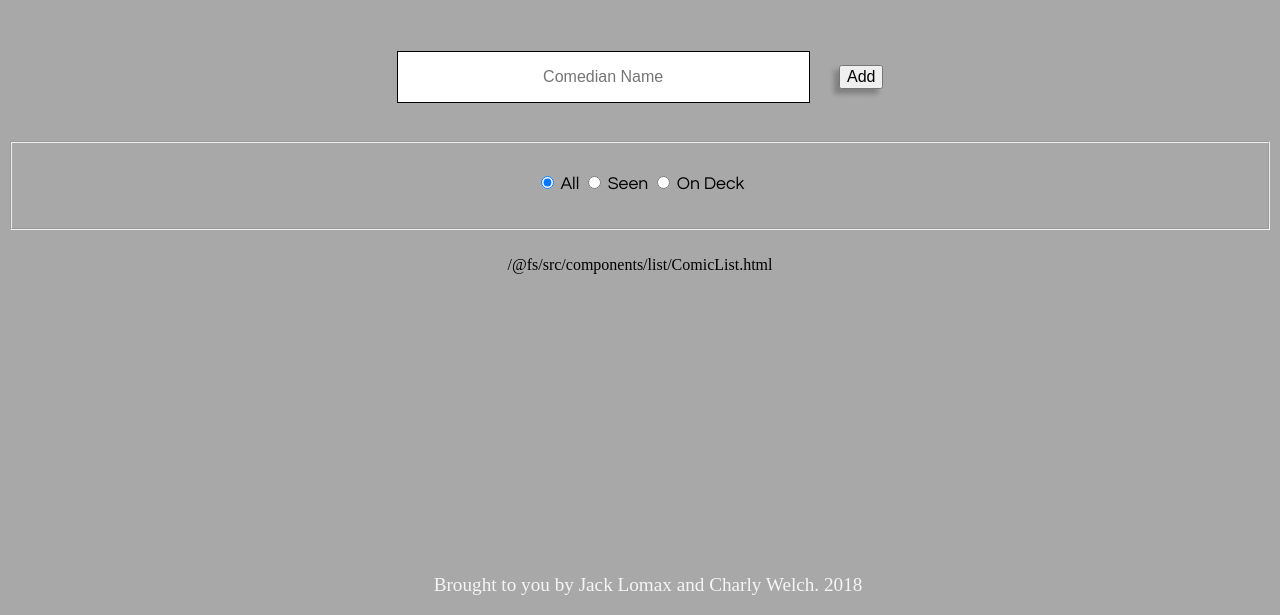
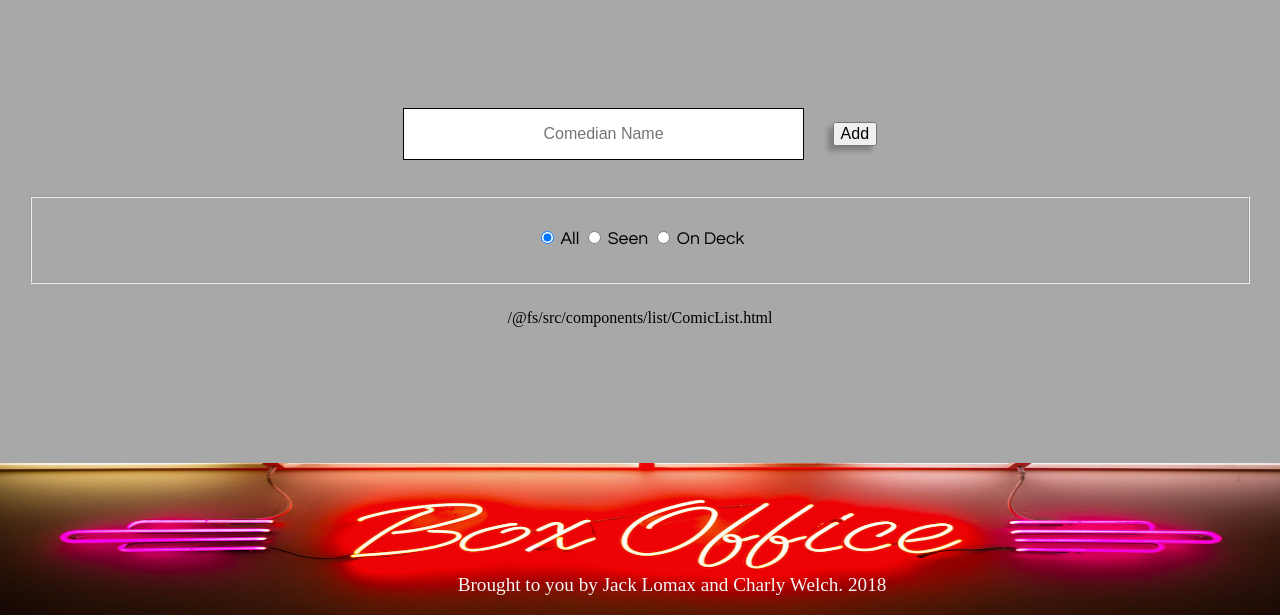
Before and after one commit to alchemy-advanced-js-winter-2018/vanillajs-app, a website built with webpack: page src/index.html in a window 1280 px wide. Shown: the part 185-800 px from the top of the page. Built offline with nearby package versions, Linux system fonts and the light colour scheme; some packages are replaced by stand-ins of ours.

Commit message:
address footer positioning issue

```diff
--- a/src/components/app/app.css
+++ b/src/components/app/app.css
@@ -1,7 +1,14 @@
 
 body {
   background-color: #a8a8a8;
-  text-align: center
+  position: relative;
+  text-align: center;
+  height: 100%;
+}
+
+main {
+  padding: 20px;
+  padding-bottom: 20%;
 
 }
 
@@ -19,16 +26,20 @@ header {
 }
 
 #foot {
+  background-image: url('../../assets/boxoffice.png');
   position: fixed;
+  padding: 1rem;
   bottom: 0;
-  background-image: url('../../assets/boxoffice.png');
+  right: 0;
+  left: 0;
   background-repeat: no-repeat;
   background-size: 100% 100%;
   width: 100%;
-  /* height: 12%; */
+  height: 15%;
 }
 
 p {
+  text-align: center;
   color: whitesmoke;
   position: absolute;
   bottom: 0;
```
